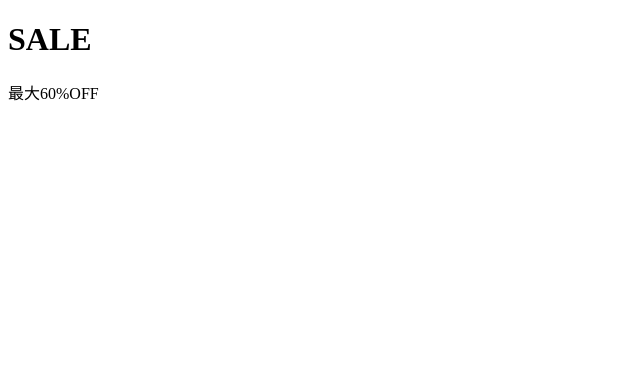
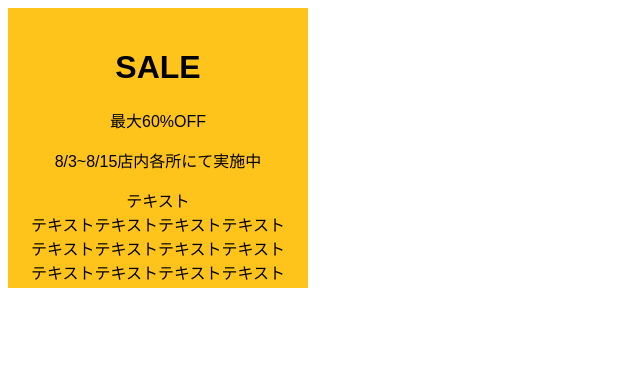
Before and after one commit to Awtanabe/htmlBook, a plain HTML site: page index.html in a window 1280 px wide. Shown: the whole page, without its empty margins (0-640 px from the left). Drawn offline with Linux system fonts and the light colour scheme.

Commit message:
overflow スクロール

```diff
--- a/index.html
+++ b/index.html
@@ -3,13 +3,18 @@
   <head>
     <meta charset="utf-8">
     <style>
+    body{
+      font-family: sans-serif;
+    }
+    .sale-box {
+      overflow: scroll;
+      padding: 20px 20px 0 20px;
+      width: 260px;
+      height: 260px;
+      background: #ffc41c;
+      text-align:center;
+    }
 
-     .aa{
-       border: 1px solid black;
-     }
-     .title{
-       border-left: 5px solid skyblue ;
-     }
     </style>
   </head>
   <body>
@@ -18,7 +23,11 @@
     <div class="sale-box">
       <h1>SALE</h1>
       <p>最大60%OFF</p>
-
+      <p>8/3~8/15店内各所にて実施中</p>
+      <p>テキスト<br>
+        テキストテキストテキストテキストテキストテキストテキストテキストテキストテキストテキストテキストテキストテキストテキスト
+        テキストテキストテキストテキストテキストテキストテキストテキストテキストテキスト
+      </p>
     </div>
   </body>
 </html>
```
